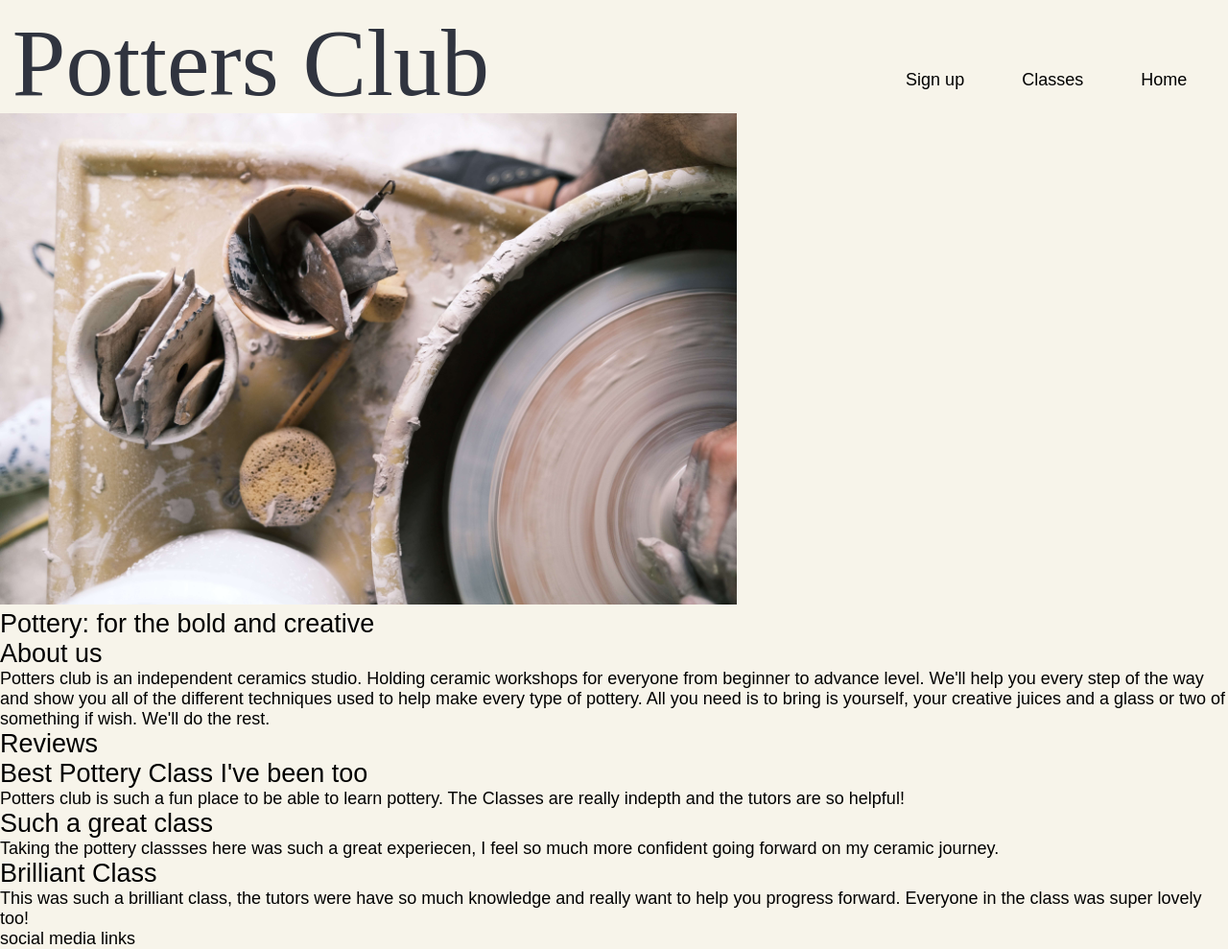
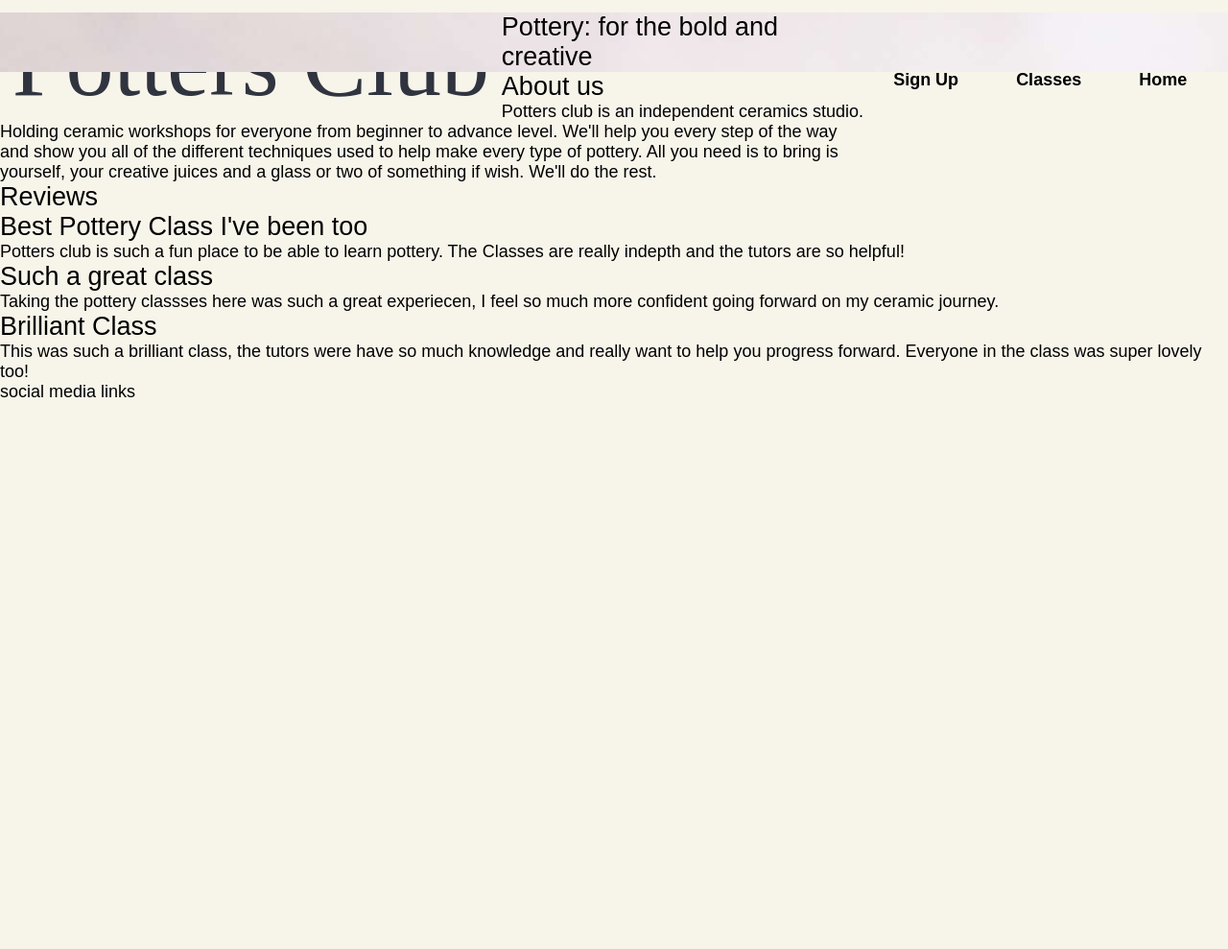
Before and after one commit to SaskiaPacker/potters-club, a plain HTML site: page index.html in a window 1280 px wide. Shown: the whole page at 96% size. After the commit the page ends 800 px from the top, so only its background shows below. Drawn offline with Linux system fonts and the light colour scheme; a web font is replaced by a local one.

Commit message:
Nothing to add

```diff
--- a/assets/css/style.css
+++ b/assets/css/style.css
@@ -55,10 +55,10 @@ h2 {
 
 #menu a {
     font-family: source-sans-pro, sans-serif;
-    font-weight: 400;
+    font-weight: 700;
+    text-transform: capitalize;
     text-decoration: none;
     color: inherit;
-    font-style: bold;
 }
 
 #menu a:hover {
@@ -76,10 +76,30 @@ h2 {
 
 /* images */
 
-#hero-image {
+#content-index-main-image {
+    position: relative;
+}
+
+#index-main-image {
+    width: 100%;
     height: 100%;
-    width: 60%;
+    background-image: url('../images/ceramics-image-9.jpg');
+}
+
+/*
+.hero-image {
+    height: 100%;
+    width: 100%;
     position: relative;
 
 
 }
+
+.text-overlay {
+    color: red;
+    text-align: right;
+    font-size: 200%;
+    top: 80px;
+    right: 15px;
+}
+*/
--- a/index.html
+++ b/index.html
@@ -36,14 +36,19 @@
     </header>
 
     <section>
-
-        <div></div>
-
-        <img id="hero-image" src="../assets/images/ceramics-image-9.jpg" alt="selection of unique cermanic vases">
+        <div id="content-index-main-image">
+            <div id="index-main-image">
+                <!--
+            <img class="hero-image" src="../assets/images/ceramics-image-9.jpg"
+                alt="selection of unique cermanic vases"> -->
+                <div>
+                    <h2 class="text-overlay">
+                        Pottery: for the bold and creative
+                    </h2>
+                </div>
+            </div>
+        </div>
     </section>
-    <h2 id="intro-section">
-        Pottery: for the bold and creative
-    </h2>
     </section>
 
     <section id="about-us">
```
